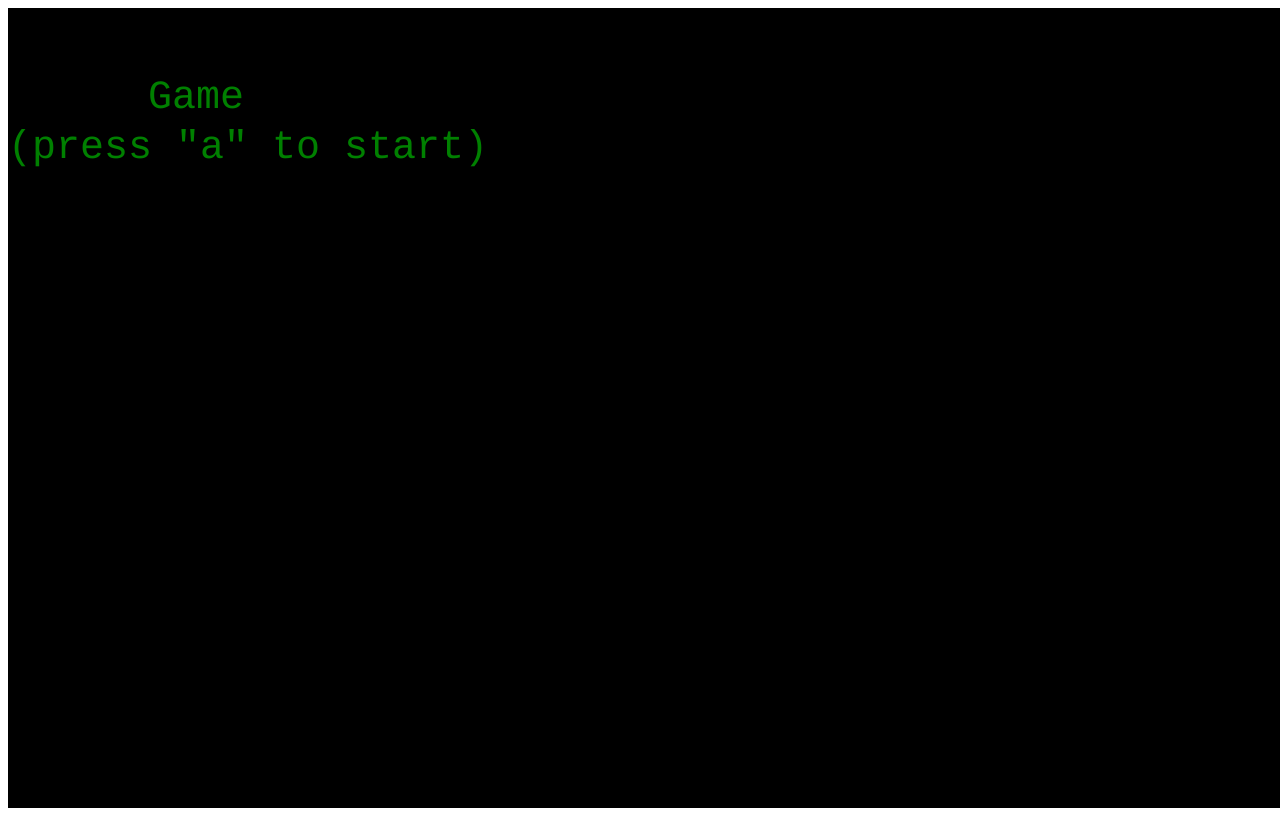
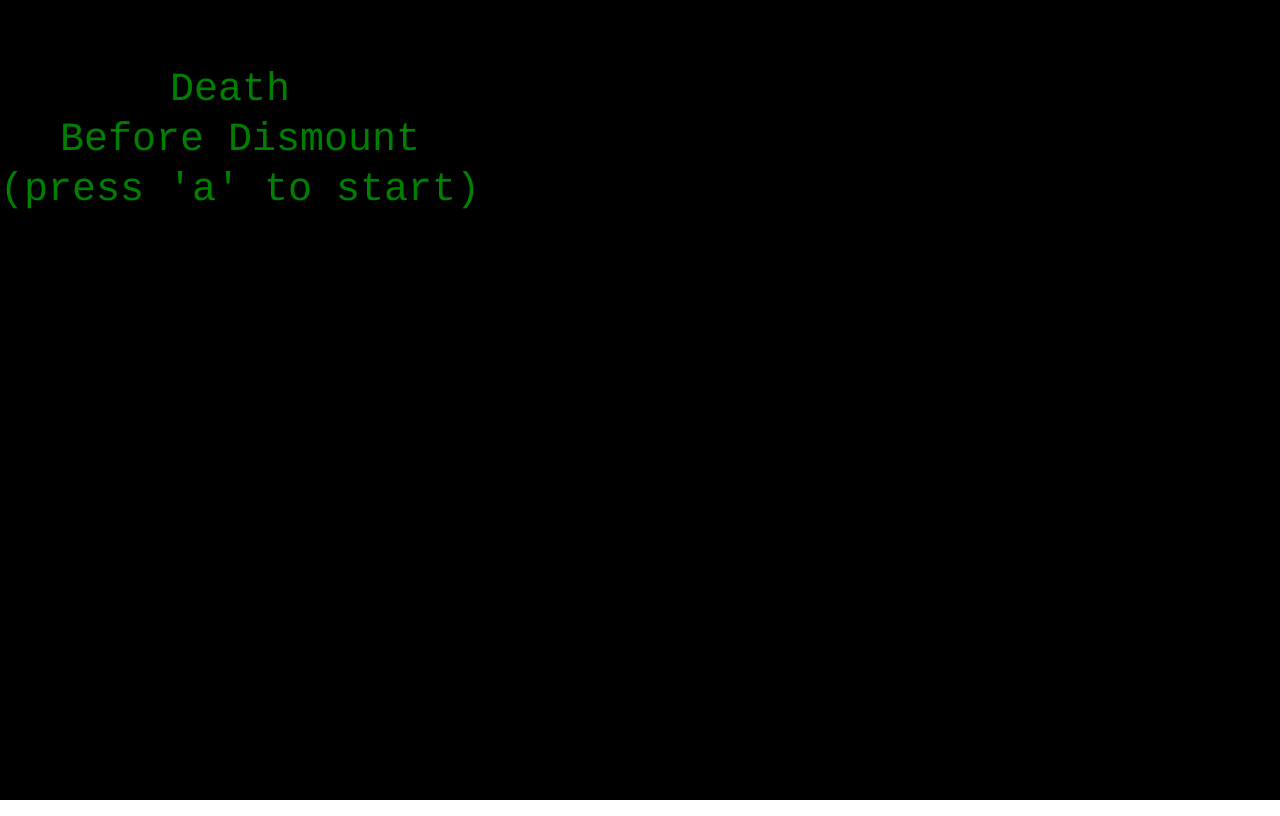
Before and after one commit to Kegak/GameDesignStuff, a plain HTML site: page game/game.html in a window 1280 px wide. Drawn offline with Linux system fonts and the light colour scheme.

```diff
--- a/blink/blink.html
+++ b/blink/blink.html
@@ -1,7 +1,7 @@
 <html>
 
 <head>
-    <link href="/engine/engine.js" rel="stylesheet">
+  <link href="/engine/engine.css" rel="stylesheet">
 </head>
 
 <body>
--- a/game/game.html
+++ b/game/game.html
@@ -1,7 +1,7 @@
 <html>
 
 <head>
-    <link href="/engine/engine.js" rel="stylesheet">
+  <link href="/engine/engine.css" rel="stylesheet">
 </head>
 
 <body>
@@ -10,7 +10,7 @@
     import "/engine/engine.js"
     import "./game.js"
     SceneManager.startScenes(allScenes, "Game")
-</script>
+  </script>
 </body>
 
 </html>
--- a/game/game.js
+++ b/game/game.js
@@ -22,8 +22,9 @@
         ctx.fillRect(0, 0, ctx.canvas.width, ctx.canvas.height);
         ctx.fillStyle = "green";
         ctx.font = "40px Courier"
-        ctx.fillText("Game", 140, 100);
-        ctx.fillText("(press \"a\" to start)", 0, 150);
+        ctx.fillText("Death", 170, 100);
+        ctx.fillText("Before Dismount", 60, 150)
+        ctx.fillText("(press \'a\' to start)", 0, 200);
 
     }
   }
```
